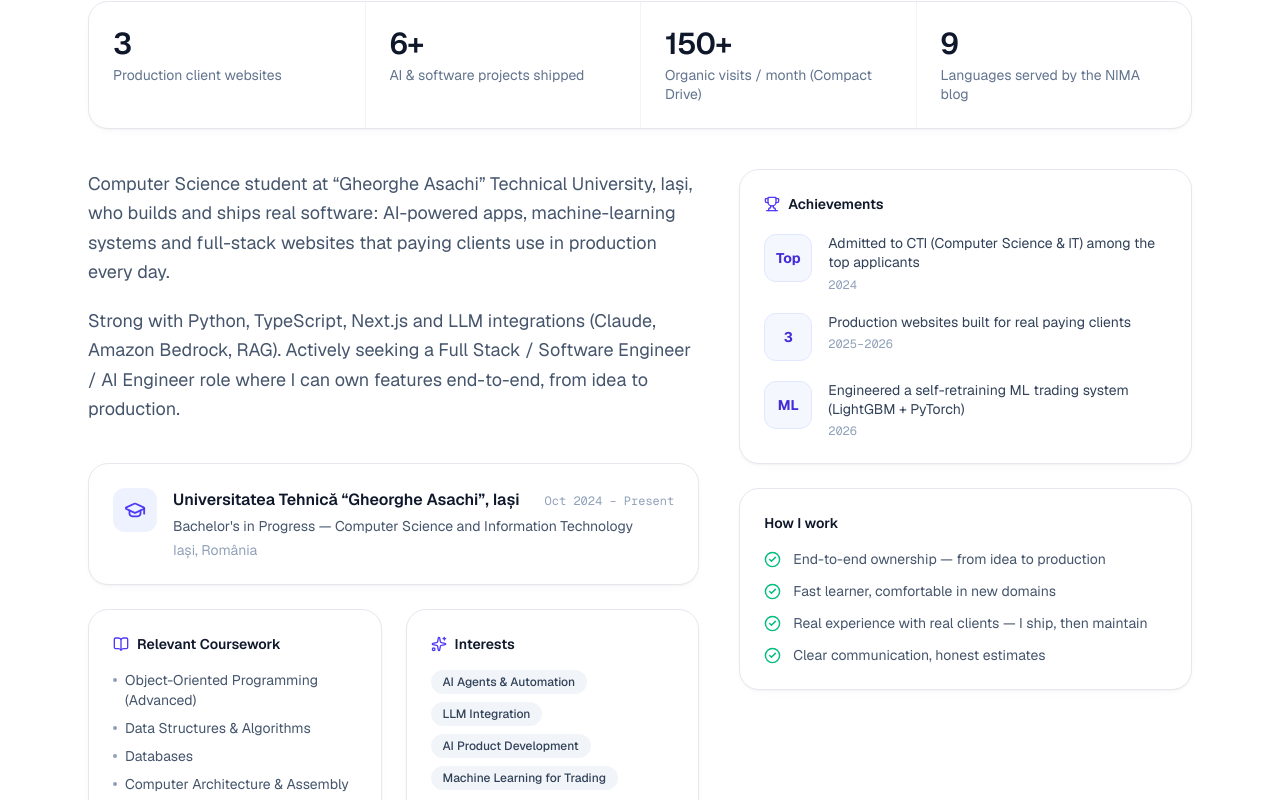
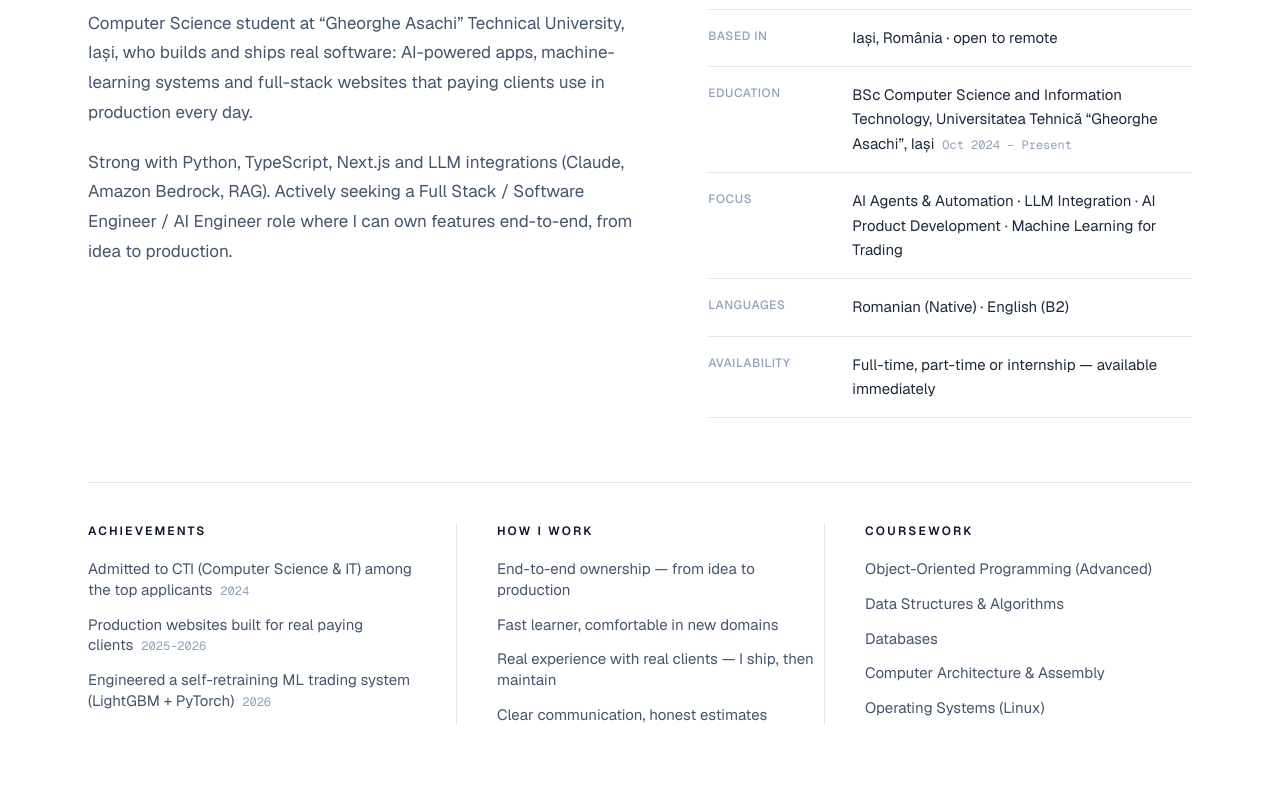
Before and after one commit to buzeu1/portfolio-site, a Next.js app: page / in a window 1280 px wide. Shown: the part 1080-1880 px from the top of the page. Built offline with nearby package versions, Linux system fonts and the light colour scheme.

Commit message:
Update profile photo, cleaner About section, remove stats

```diff
--- a/src/components/About.tsx
+++ b/src/components/About.tsx
@@ -1,9 +1,7 @@
-import { GraduationCap, Trophy, CheckCircle2, BookOpen, Sparkles, Languages } from "lucide-react";
 import Reveal from "@/components/Reveal";
 import SectionHeading from "@/components/SectionHeading";
 import {
   profile,
-  stats,
   education,
   achievements,
   strengths,
@@ -13,6 +11,20 @@ import {
 } from "@/data/portfolio";
 
 export default function About() {
+  const facts = [
+    { label: "Based in", value: `${profile.location} · open to remote` },
+    { label: "Education", value: `${education.degree.replace("Bachelor's in Progress — ", "BSc ")}, ${education.school}`, sub: education.period },
+    { label: "Focus", value: interests.join(" · ") },
+    { label: "Languages", value: languages.map((l) => `${l.name} (${l.level})`).join(" · ") },
+    { label: "Availability", value: "Full-time, part-time or internship — available immediately" },
+  ];
+
+  const columns = [
+    { title: "Achievements", items: achievements.map((a) => ({ text: a.label, meta: a.year })) },
+    { title: "How I work", items: strengths.map((s) => ({ text: s, meta: "" })) },
+    { title: "Coursework", items: coursework.map((c) => ({ text: c, meta: "" })) },
+  ];
+
   return (
     <section id="about" className="relative border-t border-slate-200/70 bg-white py-20 sm:py-28">
       <div className="mx-auto max-w-6xl px-5 sm:px-6">
@@ -22,126 +34,53 @@ export default function About() {
           title="Turning AI capabilities into products people actually use."
         />
 
-        <Reveal delay={0.05}>
-          <div className="card mt-10 grid grid-cols-2 md:grid-cols-4">
-            {stats.map((s, i) => (
-              <div
-                key={s.label}
-                className={`px-4 py-5 sm:px-6 sm:py-6 ${i % 2 === 1 ? "border-l border-slate-100" : ""} ${
-                  i >= 2 ? "border-t border-slate-100 md:border-t-0" : ""
-                } ${i === 2 ? "md:border-l" : ""}`}
-              >
-                <p className="text-2xl font-semibold tracking-tight text-slate-900 sm:text-3xl">{s.value}</p>
-                <p className="mt-1 text-xs leading-snug text-slate-500 sm:text-sm">{s.label}</p>
+        <div className="mt-12 grid grid-cols-1 gap-12 lg:grid-cols-[1.15fr_1fr] lg:gap-16">
+          <Reveal delay={0.05}>
+            <div className="space-y-5 text-base leading-[1.75] text-slate-600 sm:text-[17px]">
+              {profile.bio.map((p) => (
+                <p key={p}>{p}</p>
+              ))}
+            </div>
+          </Reveal>
+
+          <Reveal delay={0.12}>
+            <dl className="divide-y divide-slate-200 border-y border-slate-200">
+              {facts.map((f) => (
+                <div key={f.label} className="grid grid-cols-1 gap-1 py-4 sm:grid-cols-[120px_1fr] sm:gap-6">
+                  <dt className="text-xs font-medium uppercase tracking-wider text-slate-400 sm:pt-0.5">
+                    {f.label}
+                  </dt>
+                  <dd className="text-[15px] leading-relaxed text-slate-800">
+                    {f.value}
+                    {f.sub && <span className="ml-2 font-mono text-xs text-slate-400">{f.sub}</span>}
+                  </dd>
+                </div>
+              ))}
+            </dl>
+          </Reveal>
+        </div>
+
+        <Reveal delay={0.1}>
+          <div className="mt-16 grid grid-cols-1 gap-10 border-t border-slate-200 pt-10 md:grid-cols-3 md:gap-0">
+            {columns.map((col, i) => (
+              <div key={col.title} className={i > 0 ? "md:border-l md:border-slate-200 md:pl-10" : "md:pr-10"}>
+                <h3 className="text-xs font-semibold uppercase tracking-[0.18em] text-slate-900">
+                  {col.title}
+                </h3>
+                <ul className="mt-5 space-y-3.5">
+                  {col.items.map((item) => (
+                    <li key={item.text} className="text-[15px] leading-snug text-slate-600">
+                      {item.text}
+                      {item.meta && (
+                        <span className="ml-2 font-mono text-xs text-slate-400">{item.meta}</span>
+                      )}
+                    </li>
+                  ))}
+                </ul>
               </div>
             ))}
           </div>
         </Reveal>
-
-        <div className="mt-10 grid grid-cols-1 gap-10 lg:grid-cols-[1.35fr_1fr]">
-          <Reveal delay={0.05}>
-            <div className="space-y-5 text-base leading-relaxed text-slate-600 sm:text-lg">
-              {profile.bio.map((p) => (
-                <p key={p}>{p}</p>
-              ))}
-            </div>
-
-            <div className="card mt-10 flex items-start gap-4 p-6">
-              <div className="flex h-11 w-11 shrink-0 items-center justify-center rounded-xl bg-indigo-50 text-indigo-600">
-                <GraduationCap size={22} />
-              </div>
-              <div className="flex-1">
-                <div className="flex flex-wrap items-baseline justify-between gap-2">
-                  <p className="font-semibold text-slate-900">{education.school}</p>
-                  <p className="font-mono text-xs text-slate-400">{education.period}</p>
-                </div>
-                <p className="mt-1 text-sm text-slate-600">{education.degree}</p>
-                <p className="mt-1 text-sm text-slate-400">{education.location}</p>
-              </div>
-            </div>
-
-            <div className="mt-6 grid grid-cols-1 gap-6 sm:grid-cols-2">
-              <div className="card p-6">
-                <h3 className="flex items-center gap-2 text-sm font-semibold text-slate-900">
-                  <BookOpen size={16} className="text-indigo-600" />
-                  Relevant Coursework
-                </h3>
-                <ul className="mt-4 space-y-2 text-sm text-slate-600">
-                  {coursework.map((c) => (
-                    <li key={c} className="flex gap-2">
-                      <span className="mt-2 h-1 w-1 shrink-0 rounded-full bg-slate-400" />
-                      {c}
-                    </li>
-                  ))}
-                </ul>
-              </div>
-              <div className="card p-6">
-                <h3 className="flex items-center gap-2 text-sm font-semibold text-slate-900">
-                  <Sparkles size={16} className="text-indigo-600" />
-                  Interests
-                </h3>
-                <div className="mt-4 flex flex-wrap gap-2">
-                  {interests.map((i) => (
-                    <span
-                      key={i}
-                      className="rounded-full bg-slate-100 px-3 py-1 text-xs font-medium text-slate-700"
-                    >
-                      {i}
-                    </span>
-                  ))}
-                </div>
-                <h3 className="mt-6 flex items-center gap-2 text-sm font-semibold text-slate-900">
-                  <Languages size={16} className="text-indigo-600" />
-                  Languages
-                </h3>
-                <div className="mt-3 space-y-1.5 text-sm">
-                  {languages.map((l) => (
-                    <div key={l.name} className="flex justify-between">
-                      <span className="text-slate-700">{l.name}</span>
-                      <span className="text-slate-400">{l.level}</span>
-                    </div>
-                  ))}
-                </div>
-              </div>
-            </div>
-          </Reveal>
-
-          <Reveal delay={0.15}>
-            <div className="space-y-6">
-              <div className="card p-6">
-                <h3 className="flex items-center gap-2 text-sm font-semibold text-slate-900">
-                  <Trophy size={16} className="text-indigo-600" />
-                  Achievements
-                </h3>
-                <div className="mt-5 space-y-5">
-                  {achievements.map((a) => (
-                    <div key={a.label} className="flex gap-4">
-                      <div className="flex h-12 w-12 shrink-0 items-center justify-center rounded-xl border border-indigo-100 bg-indigo-50/60 text-sm font-bold text-indigo-700">
-                        {a.value}
-                      </div>
-                      <div>
-                        <p className="text-sm leading-snug text-slate-700">{a.label}</p>
-                        <p className="mt-1 font-mono text-xs text-slate-400">{a.year}</p>
-                      </div>
-                    </div>
-                  ))}
-                </div>
-              </div>
-
-              <div className="card p-6">
-                <h3 className="text-sm font-semibold text-slate-900">How I work</h3>
-                <ul className="mt-4 space-y-3">
-                  {strengths.map((s) => (
-                    <li key={s} className="flex gap-3 text-sm text-slate-600">
-                      <CheckCircle2 size={17} className="mt-0.5 shrink-0 text-emerald-500" />
-                      {s}
-                    </li>
-                  ))}
-                </ul>
-              </div>
-            </div>
-          </Reveal>
-        </div>
       </div>
     </section>
   );
--- a/src/data/portfolio.ts
+++ b/src/data/portfolio.ts
@@ -17,13 +17,6 @@ export const profile = {
     "Strong with Python, TypeScript, Next.js and LLM integrations (Claude, Amazon Bedrock, RAG). Actively seeking a Full Stack / Software Engineer / AI Engineer role where I can own features end-to-end, from idea to production.",
   ],
 };
-
-export const stats = [
-  { value: "3", label: "Production client websites" },
-  { value: "6+", label: "AI & software projects shipped" },
-  { value: "150+", label: "Organic visits / month (Compact Drive)" },
-  { value: "9", label: "Languages served by the NIMA blog" },
-];
 
 export const education = {
   school: "Universitatea Tehnică “Gheorghe Asachi”, Iași",
```
Also changed, not shown: public/profile.png.
